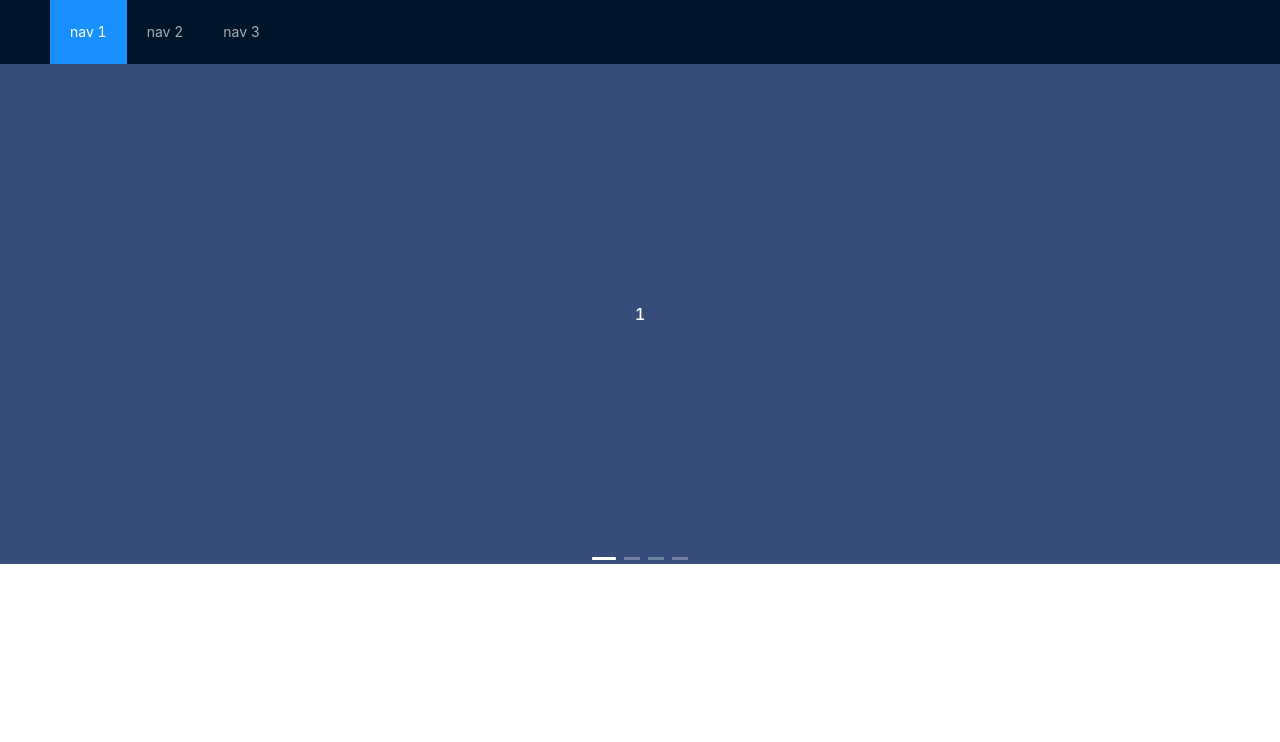
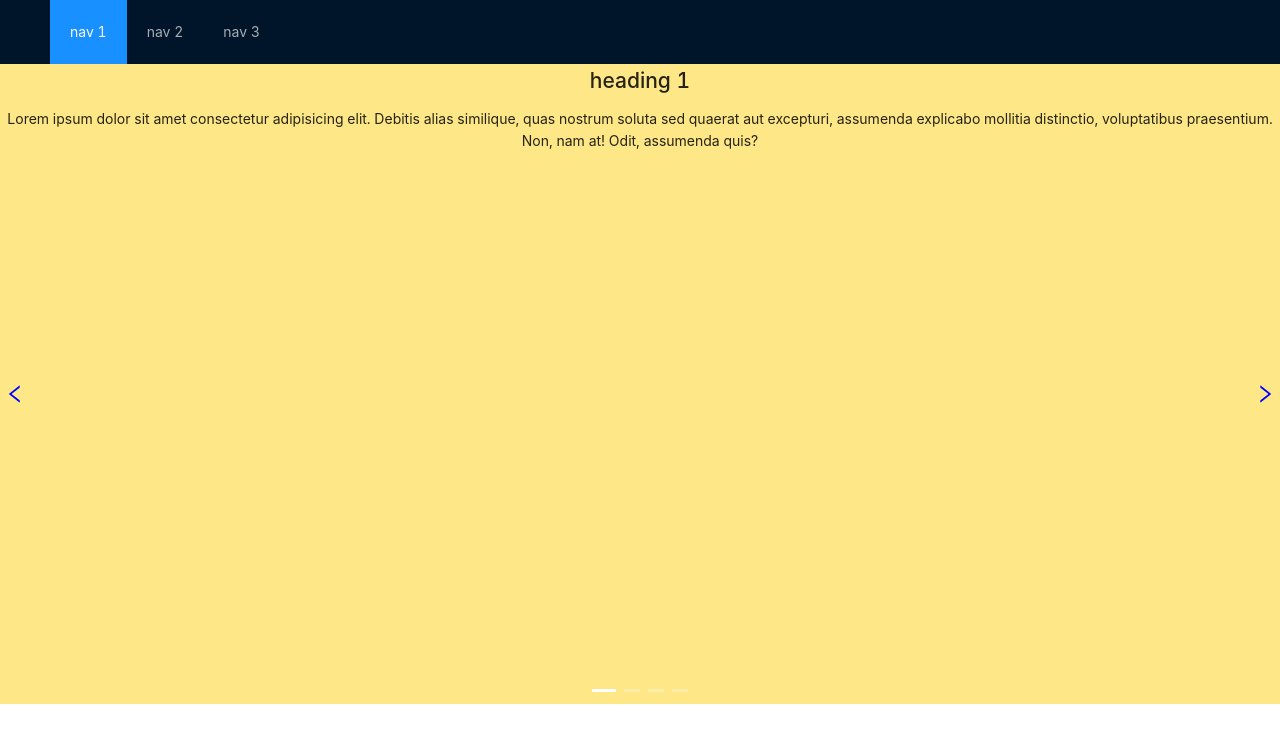
Before and after one commit to LalitSinghRana/genre-website, a React (Create React App) app: page / in a window 1280 px wide. Shown: the top 742 px of the page. Built offline with nearby package versions, Linux system fonts and the light colour scheme.

Commit message:
arrows on carousel done

```diff
--- a/package.json
+++ b/package.json
@@ -4,6 +4,7 @@
 	"version": "0.1.0",
 	"private": true,
 	"dependencies": {
+		"@ant-design/icons": "^4.6.2",
 		"@testing-library/jest-dom": "^5.14.1",
 		"@testing-library/react": "^11.2.7",
 		"@testing-library/user-event": "^12.8.3",
@@ -16,7 +17,7 @@
 	"scripts": {
 		"predeploy": "npm run build",
 		"deploy": "gh-pages -d build",
-		"start": "react-scripts start",
+		"start": "cross-env BROWSER=firefox react-scripts start",
 		"build": "react-scripts build",
 		"test": "react-scripts test",
 		"eject": "react-scripts eject"
@@ -40,6 +41,7 @@
 		]
 	},
 	"devDependencies": {
+		"cross-env": "^7.0.3",
 		"gh-pages": "^3.2.3"
 	}
 }
--- a/src/App.css
+++ b/src/App.css
@@ -1,7 +1,22 @@
-#contentStyle {
-	height: '500px',
-	color: '#fff',
-	lineHeight: '500px',
-	textAlign: 'center',
-	background: '#364d79',
-};
+.carousel-div {
+	height: 80vh;
+	background-color: rgb(253, 231, 134);
+	text-align: center;
+}
+
+.ant-carousel .slick-prev,
+.ant-carousel .slick-next {
+	color: blue;
+	font-size: 20px;
+	width: auto;
+	height: auto;
+	z-index: 1;
+	margin: 0px 30px;
+}
+
+.ant-carousel .slick-prev:hover,
+.ant-carousel .slick-next:hover,
+.ant-carousel .slick-prev:focus,
+.ant-carousel .slick-next:focus {
+	color: red;
+}
--- a/src/App.js
+++ b/src/App.js
@@ -1,16 +1,10 @@
 import React from 'react';
-// import './App.css';
 import 'antd/dist/antd.css';
+import './App.css';
+
 import { Layout, Menu, Carousel } from 'antd';
+import { RightOutlined, LeftOutlined } from '@ant-design/icons';
 const { Header } = Layout;
-
-const contentStyle = {
-	height: '500px',
-	color: '#fff',
-	lineHeight: '500px',
-	textAlign: 'center',
-	background: '#364d79',
-};
 
 function App() {
 	return (
@@ -25,18 +19,46 @@ function App() {
 					</Menu>
 				</Header>
 			</Layout>
-			<Carousel effect='fade'>
-				<div>
-					<h3 style={contentStyle}>1</h3>
+			<Carousel
+				arrows
+				nextArrow={<RightOutlined />}
+				prevArrow={<LeftOutlined />}
+			>
+				<div className='carousel-div'>
+					<h2>heading 1</h2>
+					<p>
+						Lorem ipsum dolor sit amet consectetur adipisicing elit. Debitis
+						alias similique, quas nostrum soluta sed quaerat aut excepturi,
+						assumenda explicabo mollitia distinctio, voluptatibus praesentium.
+						Non, nam at! Odit, assumenda quis?
+					</p>
 				</div>
-				<div>
-					<h3 style={contentStyle}>2</h3>
+				<div className='carousel-div'>
+					<h2>heading 2</h2>
+					<p>
+						Lorem ipsum dolor sit amet consectetur adipisicing elit. Debitis
+						alias similique, quas nostrum soluta sed quaerat aut excepturi,
+						assumenda explicabo mollitia distinctio, voluptatibus praesentium.
+						Non, nam at! Odit, assumenda quis?
+					</p>
 				</div>
-				<div>
-					<h3 style={contentStyle}>3</h3>
+				<div className='carousel-div'>
+					<h2>heading 3</h2>
+					<p>
+						Lorem ipsum dolor sit amet consectetur adipisicing elit. Debitis
+						alias similique, quas nostrum soluta sed quaerat aut excepturi,
+						assumenda explicabo mollitia distinctio, voluptatibus praesentium.
+						Non, nam at! Odit, assumenda quis?
+					</p>
 				</div>
-				<div>
-					<h3 style={contentStyle}>4</h3>
+				<div className='carousel-div'>
+					<h2>heading 4</h2>
+					<p>
+						Lorem ipsum dolor sit amet consectetur adipisicing elit. Debitis
+						alias similique, quas nostrum soluta sed quaerat aut excepturi,
+						assumenda explicabo mollitia distinctio, voluptatibus praesentium.
+						Non, nam at! Odit, assumenda quis?
+					</p>
 				</div>
 			</Carousel>
 		</>
```
Also changed, not shown: 1 other file (tests, documents, lock files or other folders).
